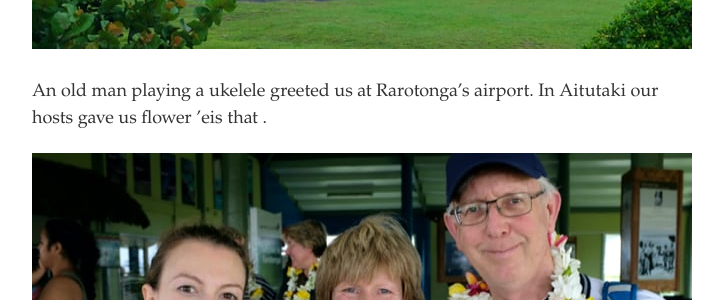
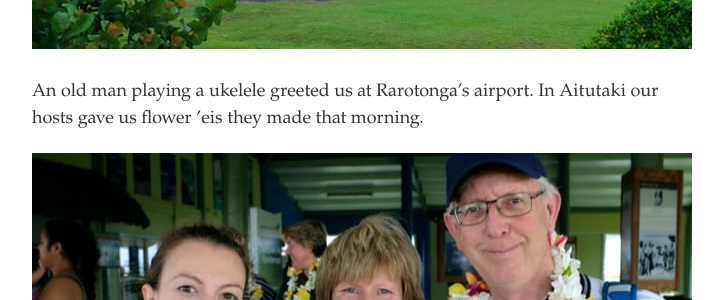
Before and after one commit to mminer/mminer.github.com, a Jekyll site: the page built from _posts/2021-02-14-aitutaki.md, in a window 1280 px wide and 900 px high, scrolled down 1616 px. Shown: the part 177-477 px from the top of the window, without its empty margins (278-1001 px from the left). Built offline with Jekyll 4.4.1, drawn with Linux system fonts in a browser that asks for light colours.

Commit message:
Fix missing sentence in Aitutaki blog post

```diff
--- a/_posts/2021-02-14-aitutaki.md
+++ b/_posts/2021-02-14-aitutaki.md
@@ -26,7 +26,7 @@ We stopped over in Rarotonga, the largest and most populated of the Cook Islands
     <img alt="Rarotonga's volcanic peaks" srcset="/images/aitutaki/rarotonga-thumbnail.jpg 1x, /images/aitutaki/rarotonga-thumbnail@2x.jpg 2x" src="/images/aitutaki/rarotonga-thumbnail.jpg">
 </a>
 
-An old man playing a ukelele greeted us at Rarotonga's airport. In Aitutaki our hosts gave us flower ’eis that .
+An old man playing a ukelele greeted us at Rarotonga's airport. In Aitutaki our hosts gave us flower ’eis they made that morning.
 
 <a class="image-link" href="/images/aitutaki/eis-thumbnail.jpg" target="_blank">
     <img alt="Wearing 'eis" srcset="/images/aitutaki/eis-thumbnail.jpg 1x, /images/aitutaki/eis-thumbnail@2x.jpg 2x" src="/images/aitutaki/eis-thumbnail.jpg">
```
